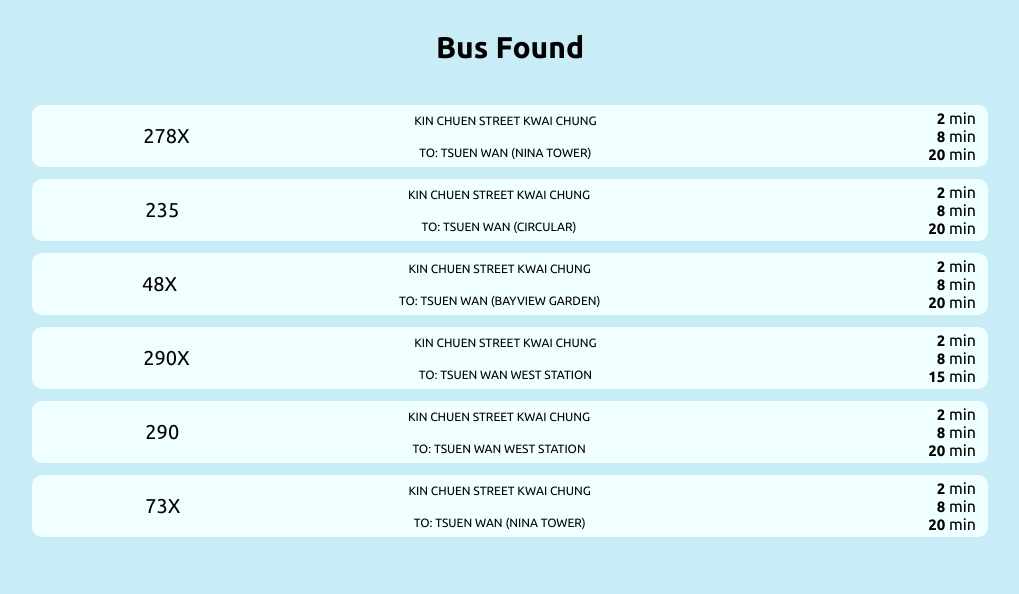
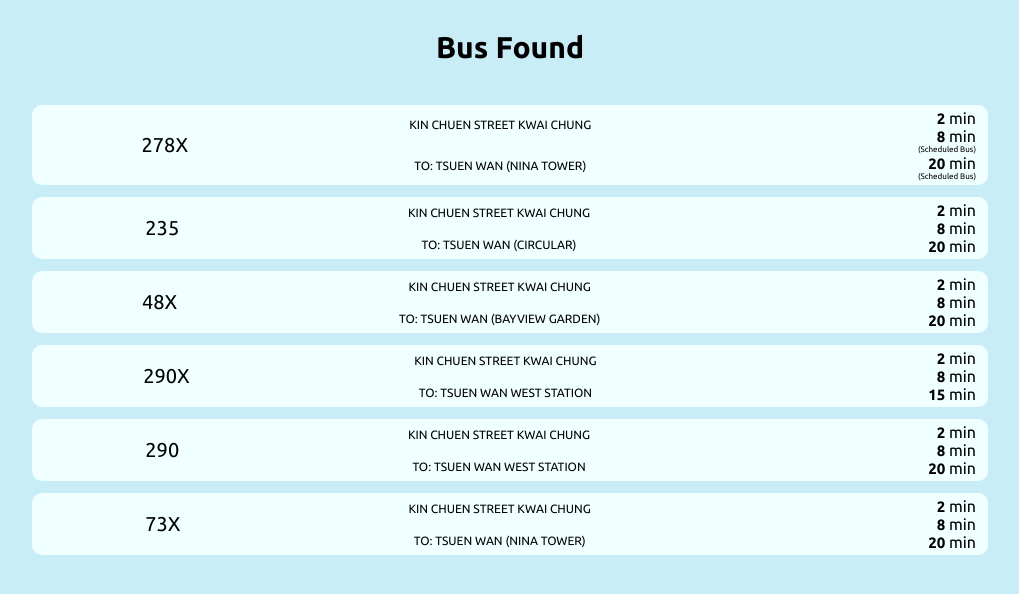
Before and after one commit to kalokcheung14/hong_kong_phantom_buses, a React (Create React App) app: page / in a window 1280 px wide. Shown: the top 594 px of the page, without its empty margins (130-1149 px from the left). Built offline with nearby package versions, Linux system fonts and the light colour scheme.

Commit message:
Feat: Updated mock data, handle remark

```diff
--- a/src/App.css
+++ b/src/App.css
@@ -65,6 +65,10 @@
   display: grid;
   grid-template-areas:
     'route stop eta'
+    'route stop eta'
+    'route stop eta'
+    'route dest eta'
+    'route dest eta'
     'route dest eta';
   padding: 4px;
   border-radius: 10px;
@@ -100,8 +104,14 @@
   display: flex;
   flex-direction: column;
   grid-area: eta;
+  padding-right: 8px;
+  justify-content: center;
+}
+
+.Eta-time-row {
+  display: flex;
+  flex-direction: column;
   align-items: end;
-  padding-right: 8px;
   justify-content: center;
 }
 
@@ -119,6 +129,11 @@
   font-size: 15px;
 }
 
+.Eta-time-remark {
+  color:black;
+  font-size: 8px;
+}
+
 .ErrorBox {
   margin: 18px;
 }
--- a/src/App.js
+++ b/src/App.js
@@ -8,13 +8,16 @@ import logo from './logo.svg';
 function BusEtaTime(props) {
     // Display an ETA item of a bus route
   return (
-      <span>
-        {props.real?
-            <span className="Eta-time Eta-time-real">{props.minute}</span> :
-            <span className="Eta-time Eta-time-expected">{props.minute}</span>
-        }
-        &nbsp;min
-      </span>
+      <div className="Eta-time-row">
+        <div>
+            {props.real?
+                <span className="Eta-time Eta-time-real">{props.minute}</span> :
+                <span className="Eta-time Eta-time-expected">{props.minute}</span>
+            }
+            &nbsp;min
+        </div>
+          <div className="Eta-time-remark">{props.remark? <span>({props.remark})</span> : <span></span>}</div>
+      </div>
   );
 }
 
@@ -24,7 +27,7 @@ function BusEtaTimeList(props) {
       <span className="Eta-time-list">
         {
             props.eta.map(function (item, i) {
-                return <BusEtaTime key={i} minute={item.time}/>
+                return <BusEtaTime key={i} minute={item.time} remark={item.remarkEn}/>
             })
         }
       </span>
@@ -70,7 +73,7 @@ function Main() {
         // Get ETA data from API
         const timeout = setTimeout(() => {
             dispatch(getEta())
-        }, 3000);
+        }, 1000);
 
         return () => clearTimeout(timeout);
     }, [dispatch]);
--- a/src/Store.js
+++ b/src/Store.js
@@ -15,12 +15,12 @@ const mockData = [
             },
             {
                 time: 8,
-                remarkEn: "",
+                remarkEn: "Scheduled Bus",
                 remarkTc: ""
             },
             {
                 time: 20,
-                remarkEn: "",
+                remarkEn: "Scheduled Bus",
                 remarkTc: ""
             }
         ]
```
